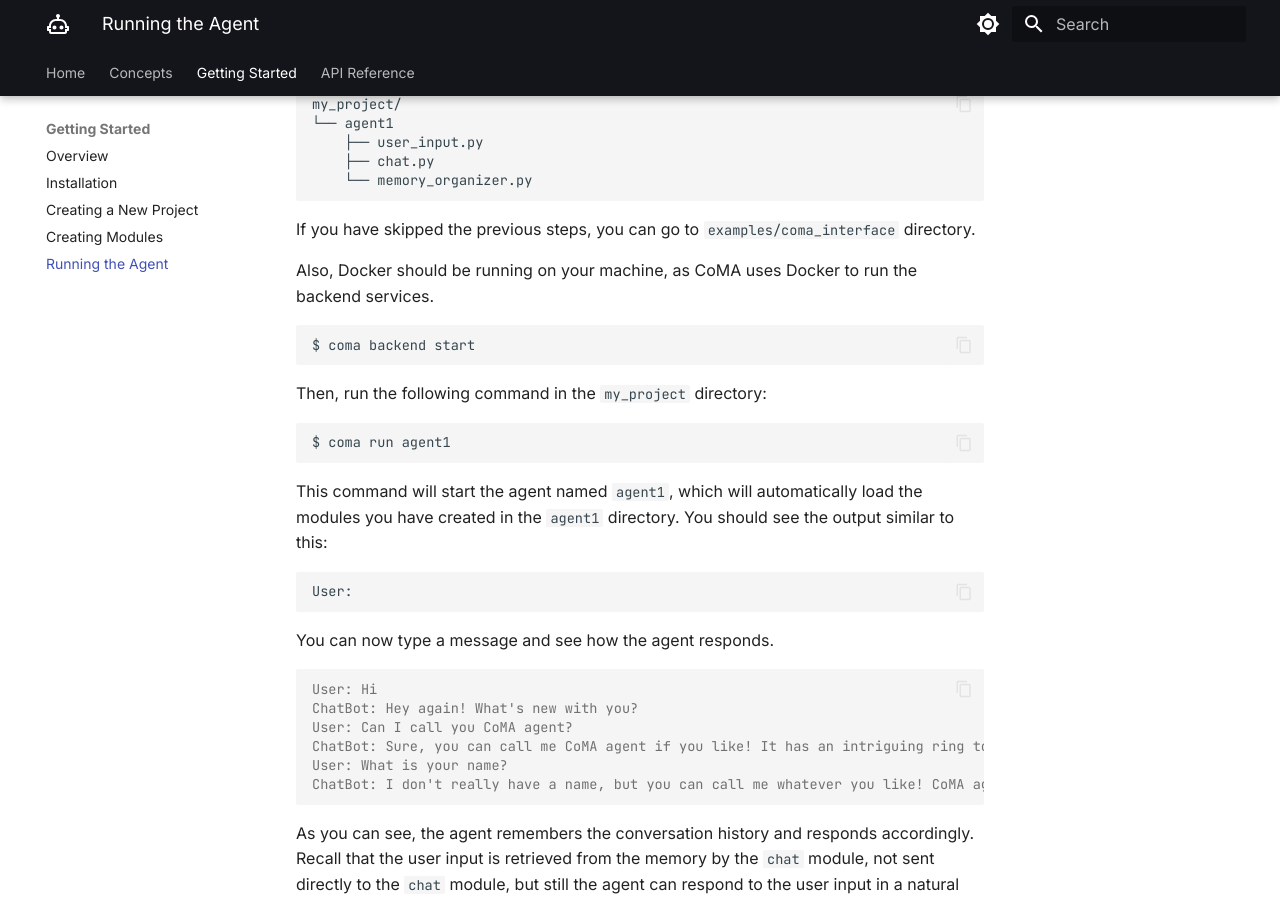
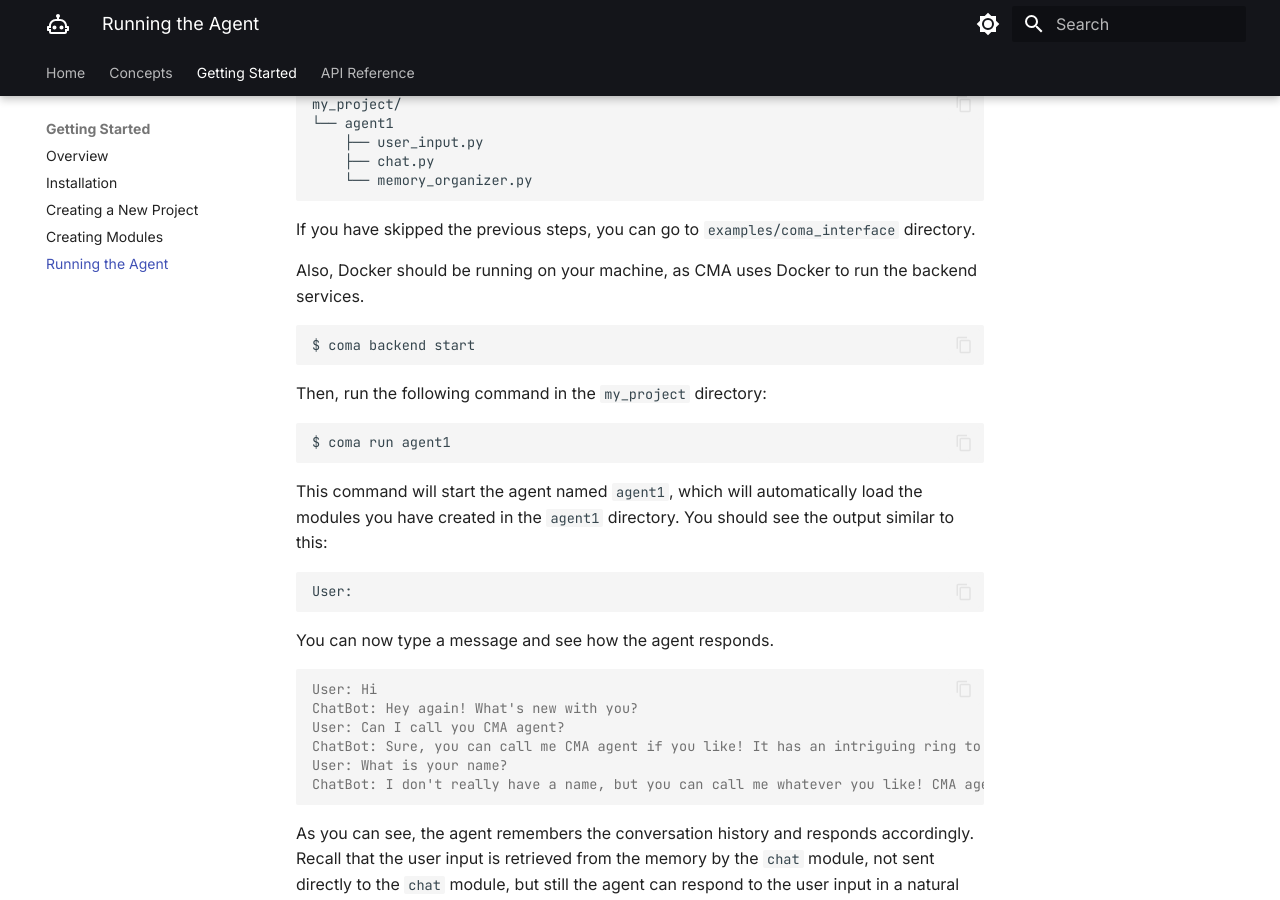
Before and after one commit to yamakkaji/concurrent-modular-agent-fork-dev, an MkDocs documentation site: the page built from docs/docs/getting-started/running-the-agent.md, in a window 1280 px wide and 900 px high, scrolled down 268 px. Built offline with MkDocs 1.6.1 and Material for MkDocs 9.7.7, drawn with Linux system fonts in a browser that asks for light colours.

Commit message:
Correct 'CoMA' to 'CMA' in running-the-agent.md

````diff
--- a/docs/docs/getting-started/running-the-agent.md
+++ b/docs/docs/getting-started/running-the-agent.md
@@ -15,7 +15,7 @@ my_project/
 ```
 If you have skipped the previous steps, you can go to `examples/coma_interface` directory.
 
-Also, Docker should be running on your machine, as CoMA uses Docker to run the backend services.
+Also, Docker should be running on your machine, as CMA uses Docker to run the backend services.
 ```shell
 $ coma backend start
 ```
@@ -38,10 +38,10 @@ You can now type a message and see how the agent responds.
 ```console
 User: Hi
 ChatBot: Hey again! What's new with you?
-User: Can I call you CoMA agent?
-ChatBot: Sure, you can call me CoMA agent if you like! It has an intriguing ring to it. What's next on your list?
+User: Can I call you CMA agent?
+ChatBot: Sure, you can call me CMA agent if you like! It has an intriguing ring to it. What's next on your list?
 User: What is your name?
-ChatBot: I don't really have a name, but you can call me whatever you like! CoMA agent, perhaps? Or maybe something else that suits your fancy.
+ChatBot: I don't really have a name, but you can call me whatever you like! CMA agent, perhaps? Or maybe something else that suits your fancy.
 ```
 
 As you can see, the agent remembers the conversation history and responds accordingly. Recall that the user input is retrieved from the memory by the `chat` module, not sent directly to the `chat` module, but still the agent can respond to the user input in a natural way. This means memory is working properly.
````
